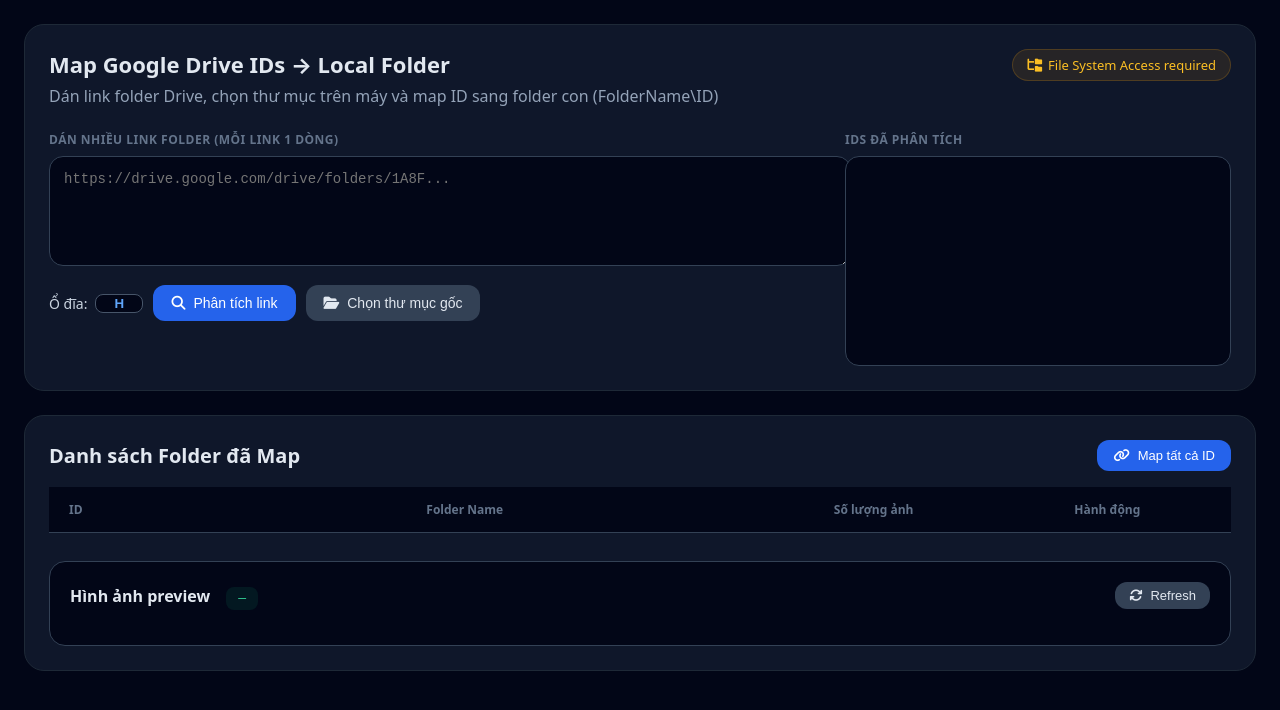
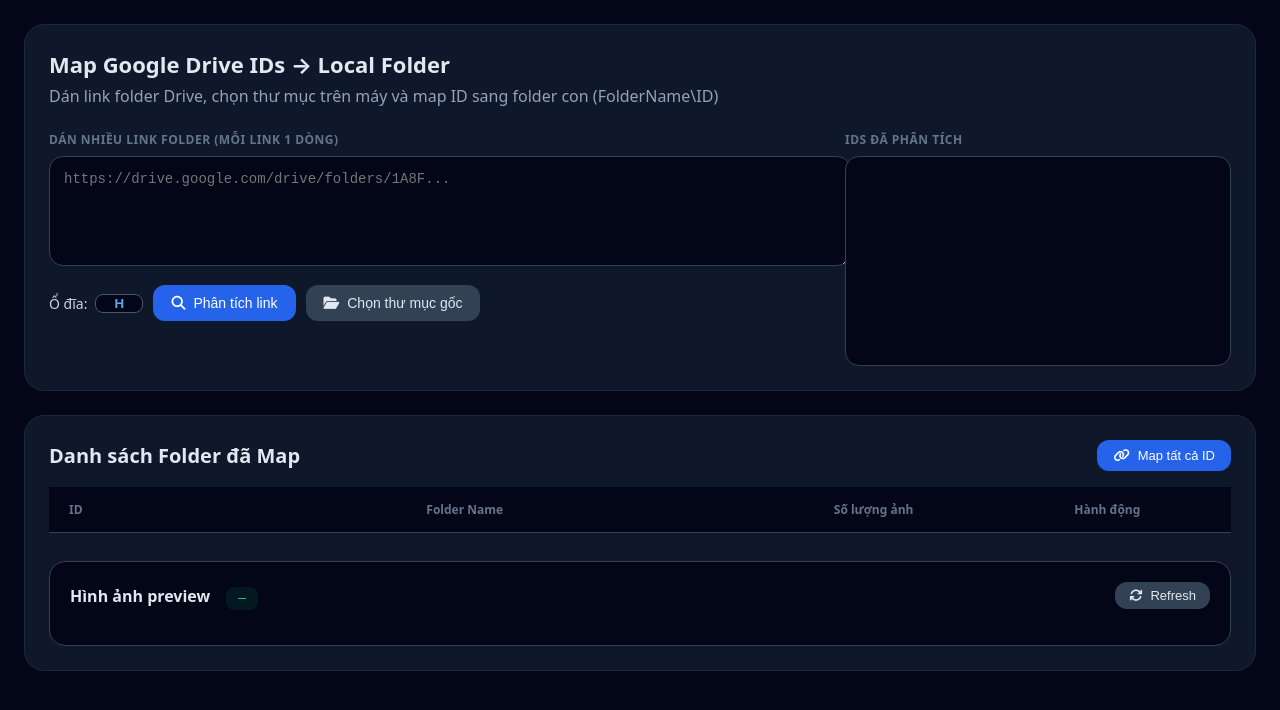
Before and after one commit to phuoc-an010205/quicklook, a plain HTML site: page index.html in a window 1280 px wide. Drawn offline with Linux system fonts and the light colour scheme.

Commit message:
Cần sửa nhiều lại giao diện

```diff
--- a/index.html
+++ b/index.html
@@ -18,10 +18,6 @@
         <div>
           <h1>Map Google Drive IDs → Local Folder</h1>
           <p style="color:#94a3b8; margin:4px 0 0;">Dán link folder Drive, chọn thư mục trên máy và map ID sang folder con (FolderName\ID)</p>
-        </div>
-        <div class="badge">
-          <i class="fa-solid fa-folder-tree"></i>
-          <span>File System Access required</span>
         </div>
       </div>
 
```
